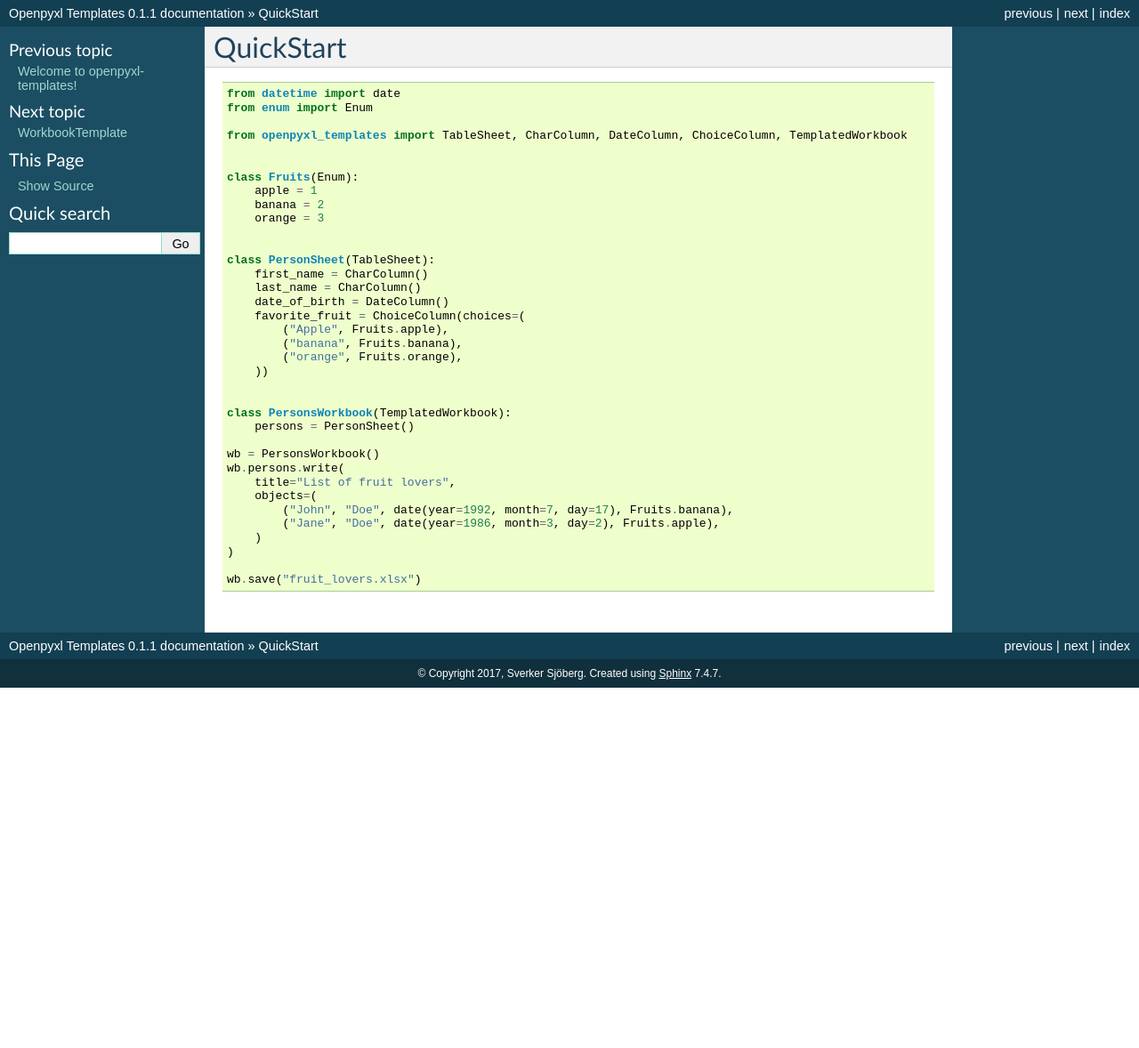
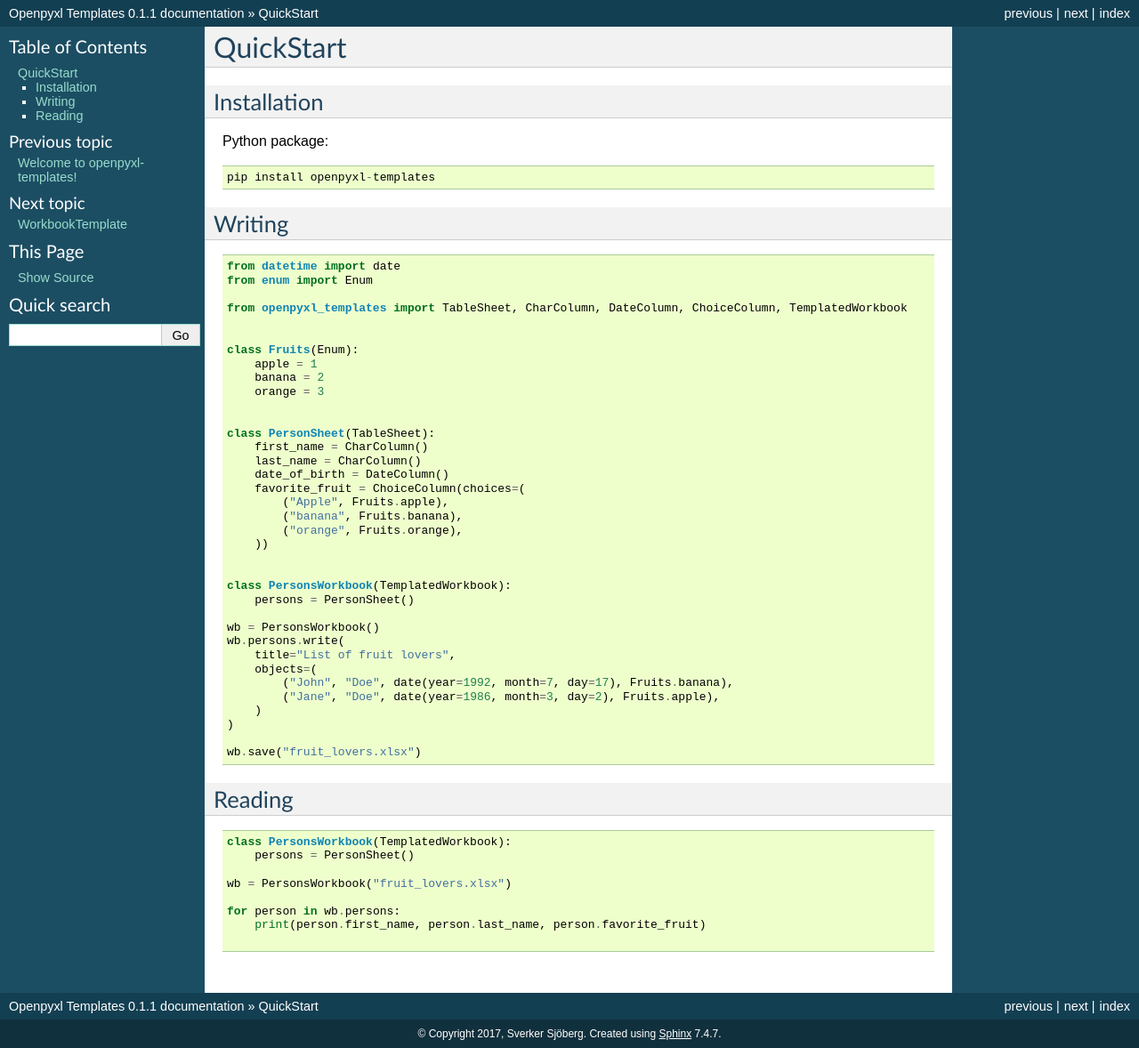
Before and after one commit to SverkerSbrg/openpyxl-templates, a Sphinx documentation site: the page built from docs/quick_start.rst, in a window 1280 px wide. Shown: the whole page at 89% size. Built offline with Sphinx 7.4.7, drawn with Linux system fonts in a browser that asks for light colours; pages that are not in the unit, such as notebooks, are missing from menus; before the commit the page ends 900 px from its top, so only the background shows below that.

Commit message:
docs update

```diff
--- /dev/null
+++ b/docs/examples/simple_usage_read.py
@@ -0,0 +1,11 @@
+from docs.examples.simple_usage_write import PersonSheet
+from openpyxl_templates import TemplatedWorkbook
+
+
+class PersonsWorkbook(TemplatedWorkbook):
+    persons = PersonSheet()
+
+wb = PersonsWorkbook("fruit_lovers.xlsx")
+
+for person in wb.persons:
+    print(person.first_name, person.last_name, person.favorite_fruit)
--- a/docs/quick_start.rst
+++ b/docs/quick_start.rst
@@ -2,4 +2,18 @@
 QuickStart
 ==========
 
+Installation
+------------
+
+Python package::
+
+    pip install openpyxl-templates
+
+Writing
+-------
 .. literalinclude:: examples/simple_usage_write.py
+
+Reading
+-------
+.. literalinclude:: examples/simple_usage_read.py
+    :lines: 5-
```
Also changed, not shown: docs/examples/__init__.py (added).
